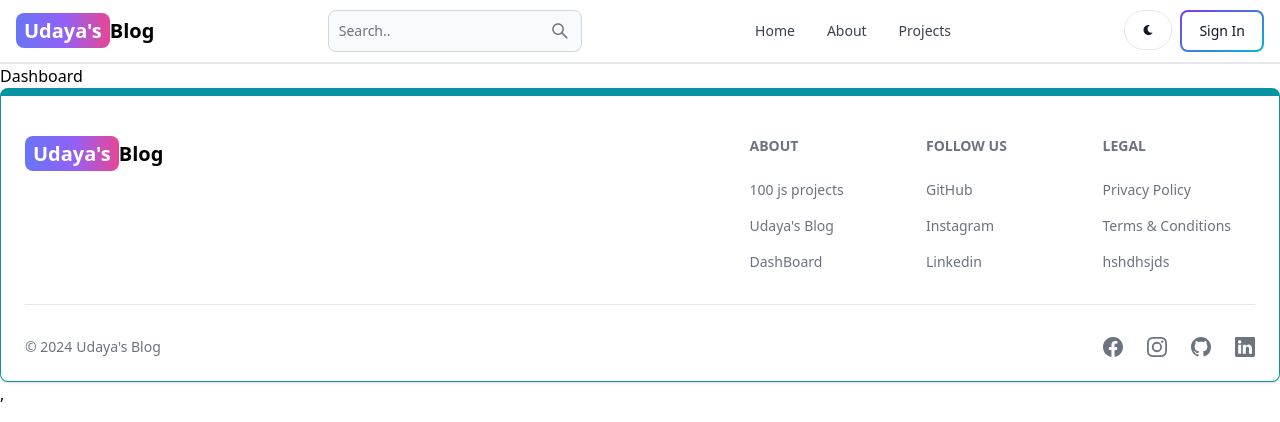
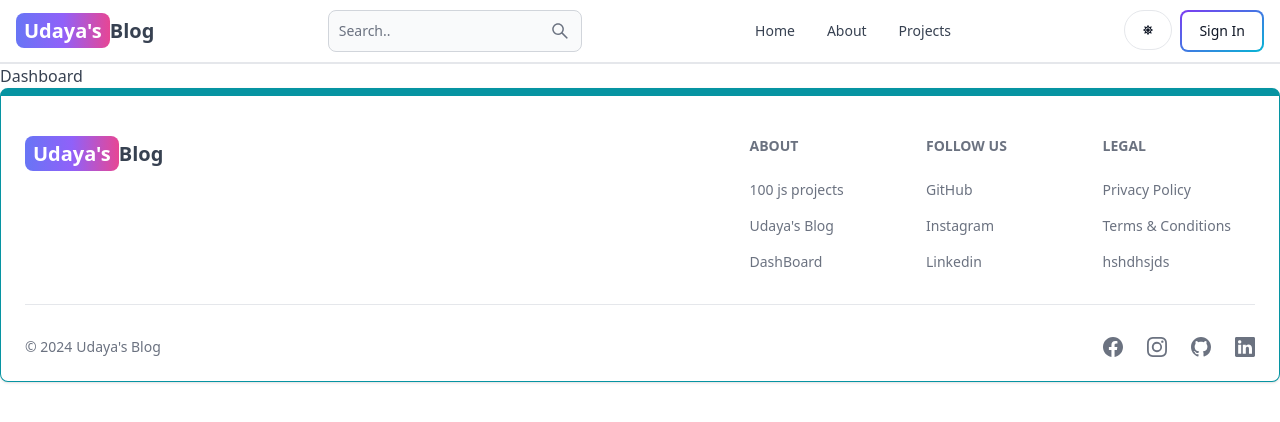
Before and after one commit to Udayasree-Banothu444/Mern-Blog, a React (Vite) app in the folder client/: page /dashboard in a window 1280 px wide. Shown: the top 422 px of the page. Built offline with nearby package versions, Linux system fonts and the light colour scheme; no server answers.

Commit message:
complete dark mode functionality

```diff
--- a/client/src/components/Header.jsx
+++ b/client/src/components/Header.jsx
@@ -2,14 +2,18 @@ import React from 'react'
 import { Avatar, Button, Dropdown, DropdownDivider, Navbar, TextInput } from 'flowbite-react'
 import { Link ,useLocation} from 'react-router-dom'//when you click that it will go to that page without refreshing the current page
 import {AiOutlineSearch} from 'react-icons/ai'
-import {FaMoon} from 'react-icons/fa'
-import {useSelector} from 'react-redux' //this will give the info if the user is authenticated or not
+import {FaMoon, FaSun} from 'react-icons/fa'
+import {useSelector, useDispatch} from 'react-redux' //this will give the info if the user is authenticated or not
+// import { UseDispatch } from 'react-redux' //will give the functionality
+import { toogleTheme } from '../redux/theme/themeSlice.js' //to change the theme
 
 
 export default function Header() {
     const path=useLocation().pathname;
     //to active the links to move from one page to other whne we click the links
     const {currentUser} = useSelector(state => state.user); //givs the currentuser info
+    const dispatch = useDispatch();
+    const {theme} =useSelector(state =>state.theme);//to get the theme
   return (
     // <div>Header</div>
     //<Navbar>Header</Navbar> just to move side wase a little bit
@@ -44,9 +48,10 @@ export default function Header() {
         {/* Here in this div calss we will be going to create 2 buttons, 1-light&dark, 2-sign in */}
             {/* flex gap-2 will align those 2 buttons side by side */}
         <div className='flex gap-2 md:order-2'>
-            <Button className='w-12 h-10 hidden sm:inline' color='gray' pill>
-                <FaMoon/>
-                {/* this button is for dark mode and light mode */}
+            <Button className='w-12 h-10 hidden sm:inline' color='gray' pill
+            onClick={()=>dispatch(toogleTheme())}>
+                {theme ==='light'?<FaSun/> : <FaMoon/>} {/*if theme is light then it shows sun and if dark shows moon */}
+                {/* <famoon/> */}{/* this button is for dark mode and light mode */}
             </Button>
 
             {/* this has to show only when current user doesnt exsist */}
--- /dev/null
+++ b/client/src/components/themeProvider.jsx
@@ -0,0 +1,14 @@
+import { useSelector } from "react-redux"
+
+
+
+export default function ThemeProvider({children}){
+    const {theme} = useSelector(state =>state.theme)
+    return (
+        <div className={theme}>
+            <div className="bg-white text-gray-700  dark:textgray200 dark:bg-[rgb(16,23,42)] min-h-screen">
+               {children}
+            </div>
+        </div>
+    );
+}
--- a/client/src/main.jsx
+++ b/client/src/main.jsx
@@ -5,11 +5,18 @@ import './index.css'
 import { store, persistor } from './redux/store.js'
 import { Provider } from 'react-redux'
 import { PersistGate } from 'redux-persist/integration/react';
+import ThemeProvider from './components/themeProvider.jsx'
 
 
 ReactDOM.createRoot(document.getElementById('root')).render(
   <PersistGate persistor={persistor}>
-      <Provider store={store}><App /></Provider>,
+
+      <Provider store={store}>
+        <ThemeProvider>
+          <App/>
+        </ThemeProvider>
+      </Provider>
+
   </PersistGate>
 
 );
--- a/client/src/redux/store.js
+++ b/client/src/redux/store.js
@@ -3,10 +3,12 @@ import userReducer from './user/userSlice.js';
 import {persistReducer} from 'redux-persist';
 import storage from 'redux-persist/lib/storage';
 import persistStore from 'redux-persist/es/persistStore';
+import themeReducer from './theme/themeSlice.js';
 
 
 const rootReducer = combineReducers({
     user: userReducer,
+    theme: themeReducer,
 });
 const persistConfig ={
     key: 'root',
--- /dev/null
+++ b/client/src/redux/theme/themeSlice.js
@@ -0,0 +1,19 @@
+import {createSlice} from '@reduxjs/toolkit';
+
+
+const initialState ={
+    theme:'light',
+};
+
+const themeSlice = createSlice({
+    name:'theme',
+    initialState,
+    reducers:{
+        toogleTheme: (state) =>{
+            state.theme = state.theme === 'light' ?'dark':'light';
+        },
+    }
+});
+
+export const {toogleTheme} = themeSlice.actions;
+export default themeSlice.reducer;
```
